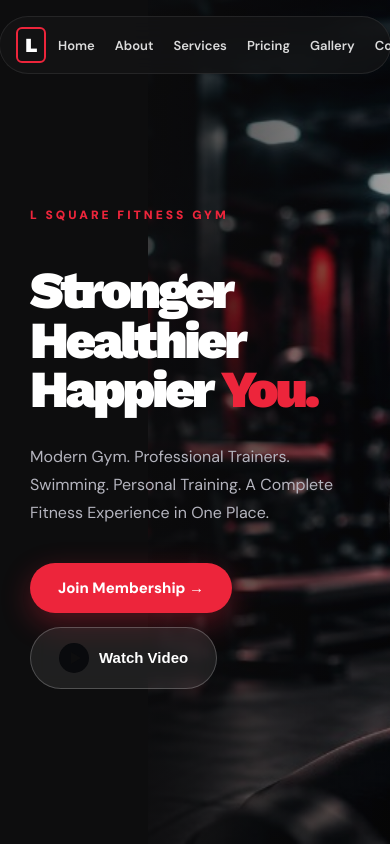
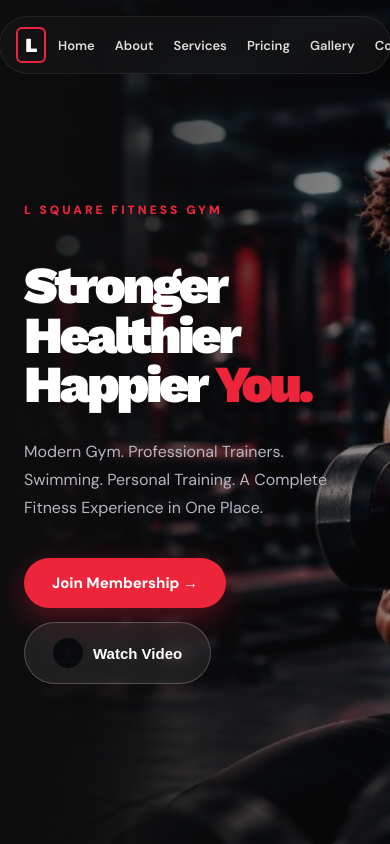
Before and after one commit to Collins44-mark/Lsquare-Gym, a Next.js app: page / in a window 390 px wide. Shown: the top 844 px of the page. Built offline with nearby package versions, Linux system fonts and the light colour scheme.

Commit message:
mobile fix: hero full-width background, hamburger visible, balanced hero spacing; build passes
Co-authored-by: Cursor <cursoragent@cursor.com>

```diff
--- a/app/components/Navbar.tsx
+++ b/app/components/Navbar.tsx
@@ -25,7 +25,7 @@ export default function Navbar() {
             ))}
           </div>
           <a href="/register" style={{display:'inline-flex',alignItems:'center',background:'#ed253b',color:'#fff',padding:'8px 14px',borderRadius:9999,fontWeight:800,fontSize:12,textDecoration:'none',boxShadow:'0 8px 22px #ed253b35',whiteSpace:'nowrap'}}>Join Now →</a>
-          <button onClick={()=>setOpen(!open)} aria-label="Menu" style={{background:'transparent',border:'none',color:'#fff',fontSize:22,cursor:'pointer',display:'none',padding:4}} aria-expanded={open}>☰</button>
+          <button onClick={()=>setOpen(!open)} aria-label="Menu" style={{background:'transparent',border:'none',color:'#fff',fontSize:22,cursor:'pointer',display:'inline-flex',padding:4}} aria-expanded={open}>☰</button>
         </div>
       </div>
       {open && (
--- a/app/page.tsx
+++ b/app/page.tsx
@@ -6,9 +6,9 @@ export default function HomePage() {
     <>
       {/* Hero */}
       <section aria-label="Hero" style={{position:'relative',minHeight:'100vh',display:'flex',alignItems:'center',background:'#0d0d0e',overflow:'hidden'}}>
-        <img src="/hero-athlete.jpg" alt="Athlete" loading="eager" style={{position:'absolute',top:0,right:0,width:'62%',height:'100%',objectFit:'cover',objectPosition:'center 20%',opacity:0.92,zIndex:1}} />
-        <div style={{position:'absolute',top:0,left:0,width:'100%',height:'100%',background:'linear-gradient(90deg,#0d0d0e 0%,rgba(13,13,14,0.75) 45%,rgba(13,13,14,0.35) 100%)',zIndex:2,pointerEvents:'none'}} />
-        <div style={{position:'relative',zIndex:10,maxWidth:1200,margin:'auto',padding:'160px 30px 120px',width:'100%',display:'grid',gridTemplateColumns:'repeat(auto-fit,minmax(320px,1fr))',gap:40,alignItems:'center'}}>
+        <img src="/hero-athlete.jpg" alt="Athlete" loading="eager" style={{position:'absolute',top:0,left:0,width:'100%',height:'100%',objectFit:'cover',objectPosition:'center 25%',opacity:0.92,zIndex:1}} />
+        <div style={{position:'absolute',top:0,left:0,width:'100%',height:'100%',background:'linear-gradient(90deg,#0d0d0e 0%,rgba(13,13,14,0.65) 55%,rgba(13,13,14,0.4) 100%)',zIndex:2,pointerEvents:'none'}} />
+        <div style={{position:'relative',zIndex:10,maxWidth:1200,margin:'auto',padding:'110px 24px 80px',width:'100%',display:'grid',gridTemplateColumns:'repeat(auto-fit,minmax(320px,1fr))',gap:40,alignItems:'center'}}>
           <div>
             <p style={{fontSize:12,textTransform:'uppercase',letterSpacing:'.25em',fontWeight:900,color:'#ed253b',marginBottom:24}}>L Square Fitness Gym</p>
             <h1 style={{fontFamily:"'Work Sans',system-ui,sans-serif",fontWeight:900,fontSize:'clamp(52px,7vw,110px)',lineHeight:0.95,letterSpacing:'-.06em',color:'#fff',marginBottom:28}}>
```
